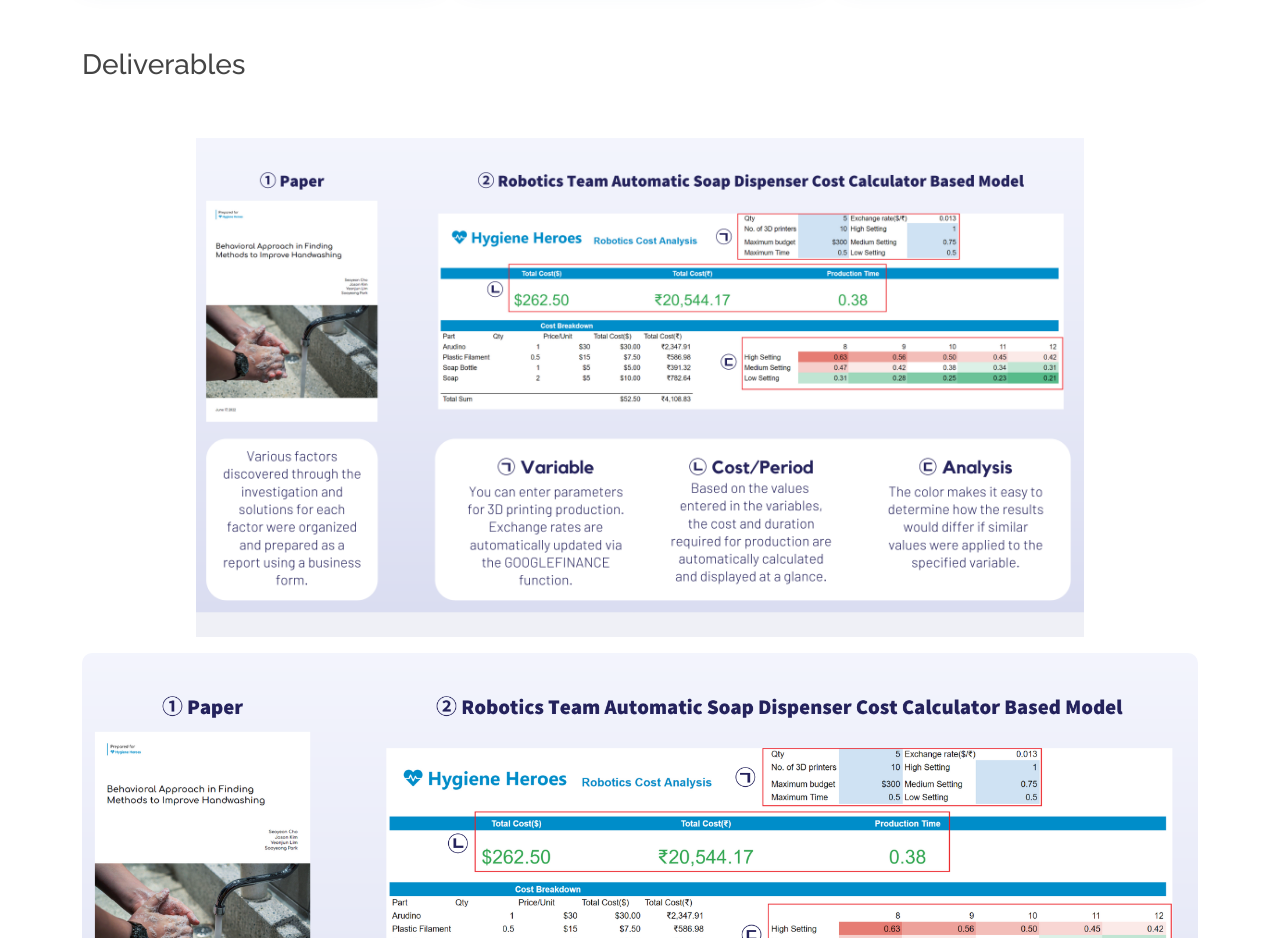
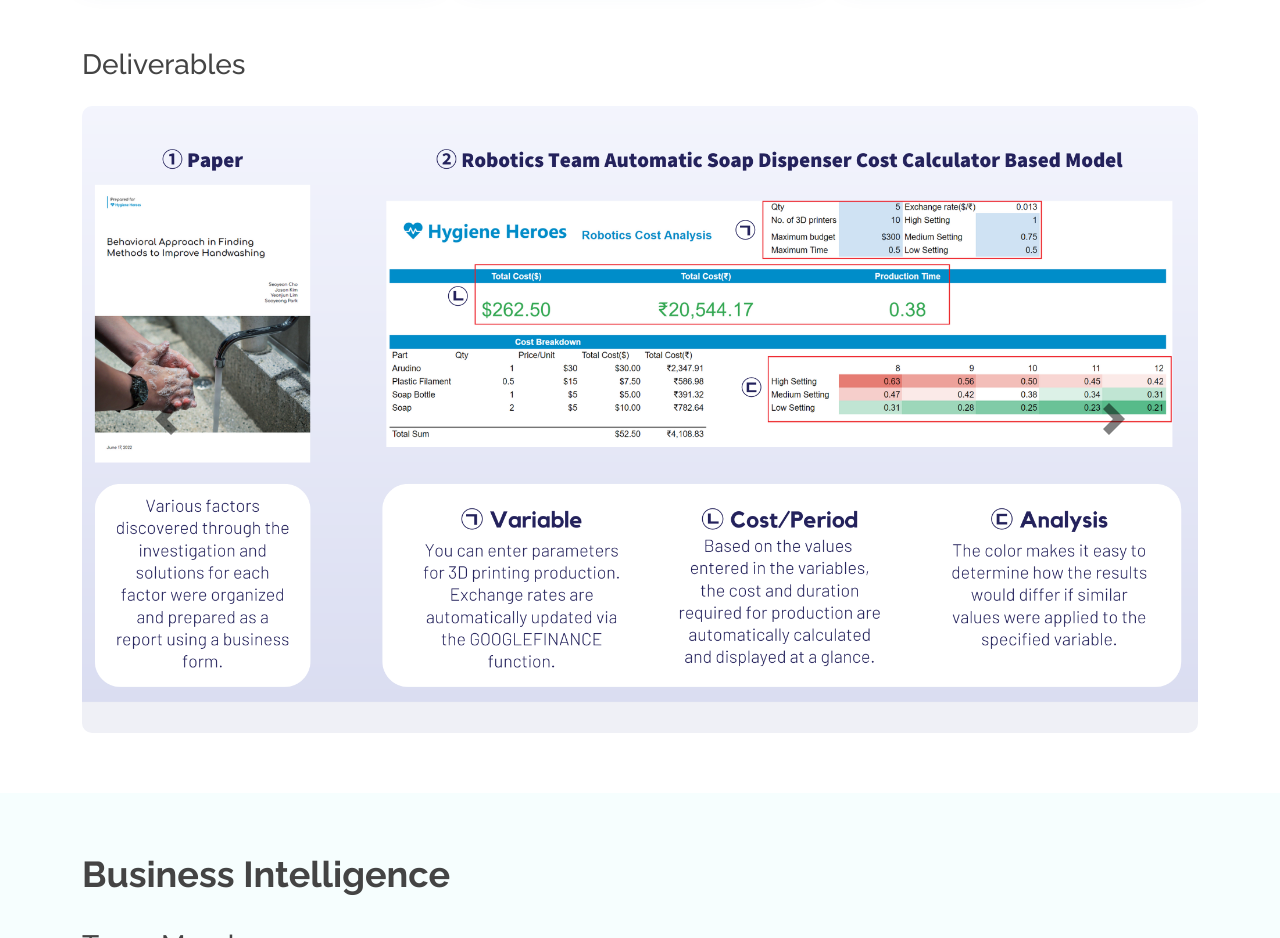
Before and after one commit to ckim48/zeta, a plain HTML site: page index.html in a window 1280 px wide. Shown: the part 8380-9318 px from the top of the page. Drawn offline with nearby package versions, Linux system fonts and the light colour scheme.

Commit message:
Update index.html

```diff
--- a/index.html
+++ b/index.html
@@ -698,7 +698,6 @@ Natural language processing allows computers to quickly analyze documents writte
             </div>
                                     <div class="row mt-3">
                           <h3 data-aos="fade-right" data-aos-delay="300" class="team-title mt-5">Deliverables</h3>
-                          <img src="assets/img/bid.png" class="image-fluid mt-5 delive">
                         </div>
 
                                                                                         <div id="carouselExampleCaptionsAD" class="carousel slide mt-3" data-bs-ride="carousel">
```
